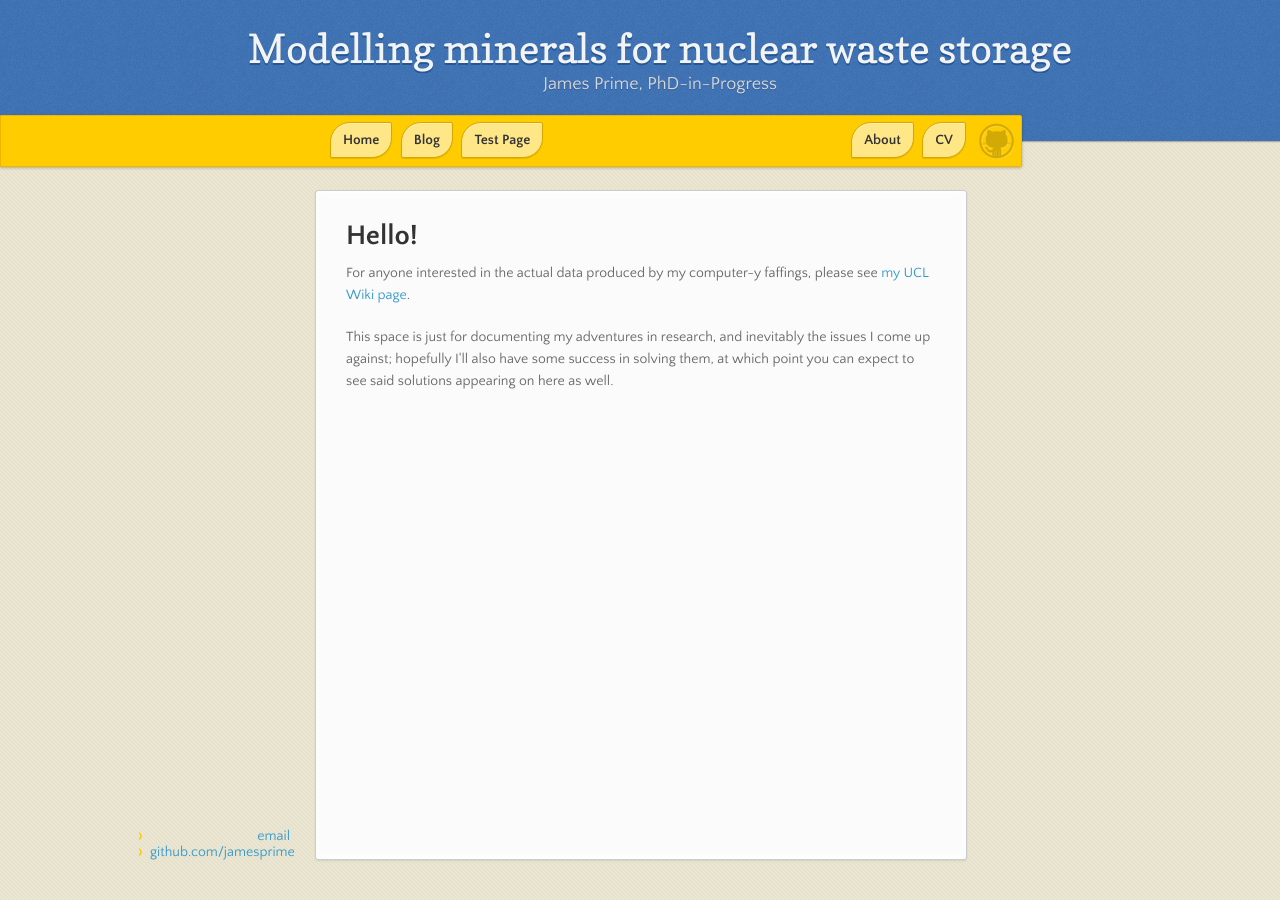
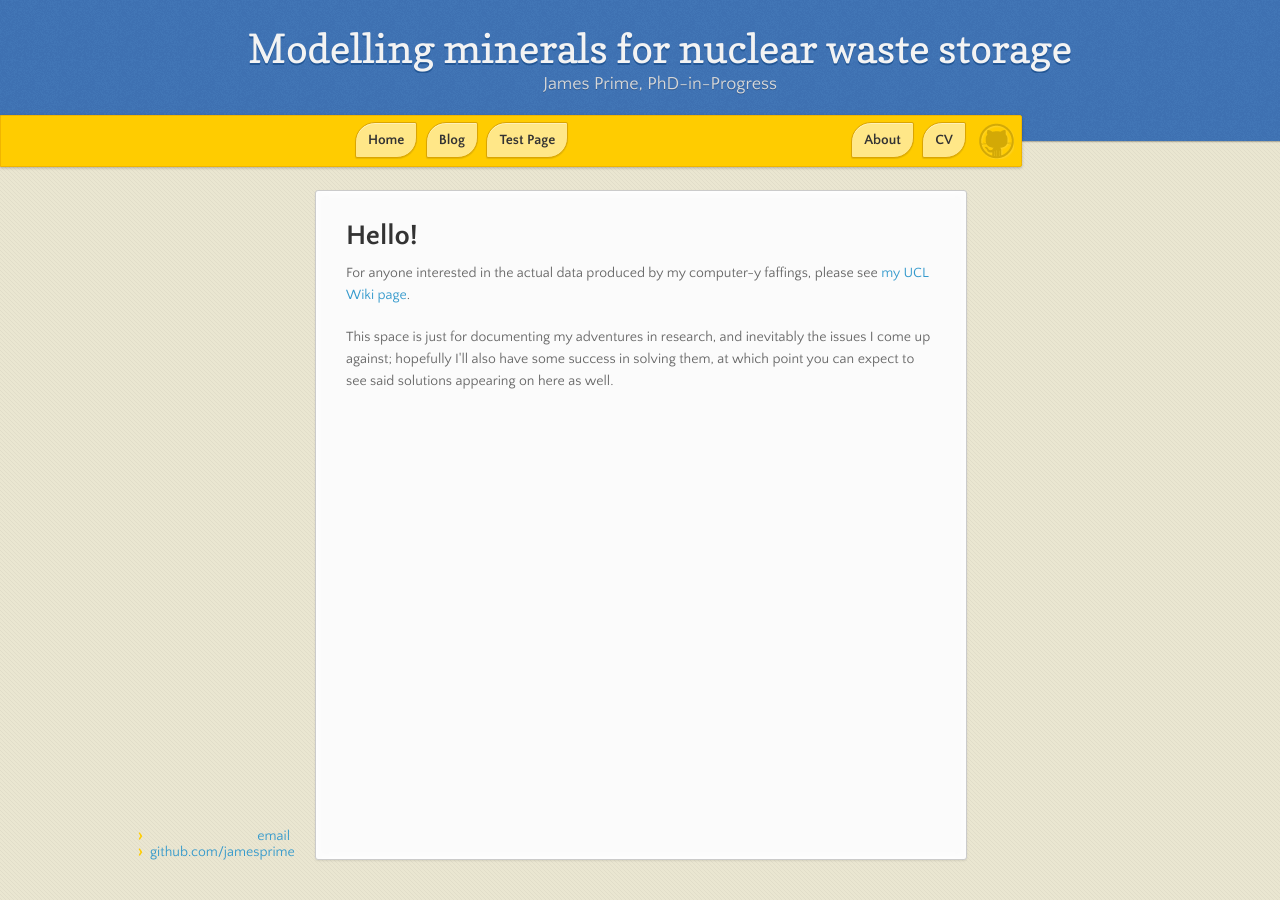
Before and after one commit to jamesprime/jamesprime.github.io, a Jekyll site: the page built from index.html, in a window 1280 px wide. Built offline with Jekyll 4.4.1, drawn with Linux system fonts in a browser that asks for light colours; nearby versions of some CDN libraries.

Commit message:
Updated _sass/jekyll-theme-leap-day.scss to change .leftbuttons margin-left: -325px to -300px, as a test

```diff
--- a/_sass/jekyll-theme-leap-day.scss
+++ b/_sass/jekyll-theme-leap-day.scss
@@ -232,7 +232,7 @@ header {
     .leftbuttons {
         position: fixed;
         left: 50%;
-        margin-left: -325px;
+        margin-left: -300px;
     }
 
     .rightbuttons {
```
